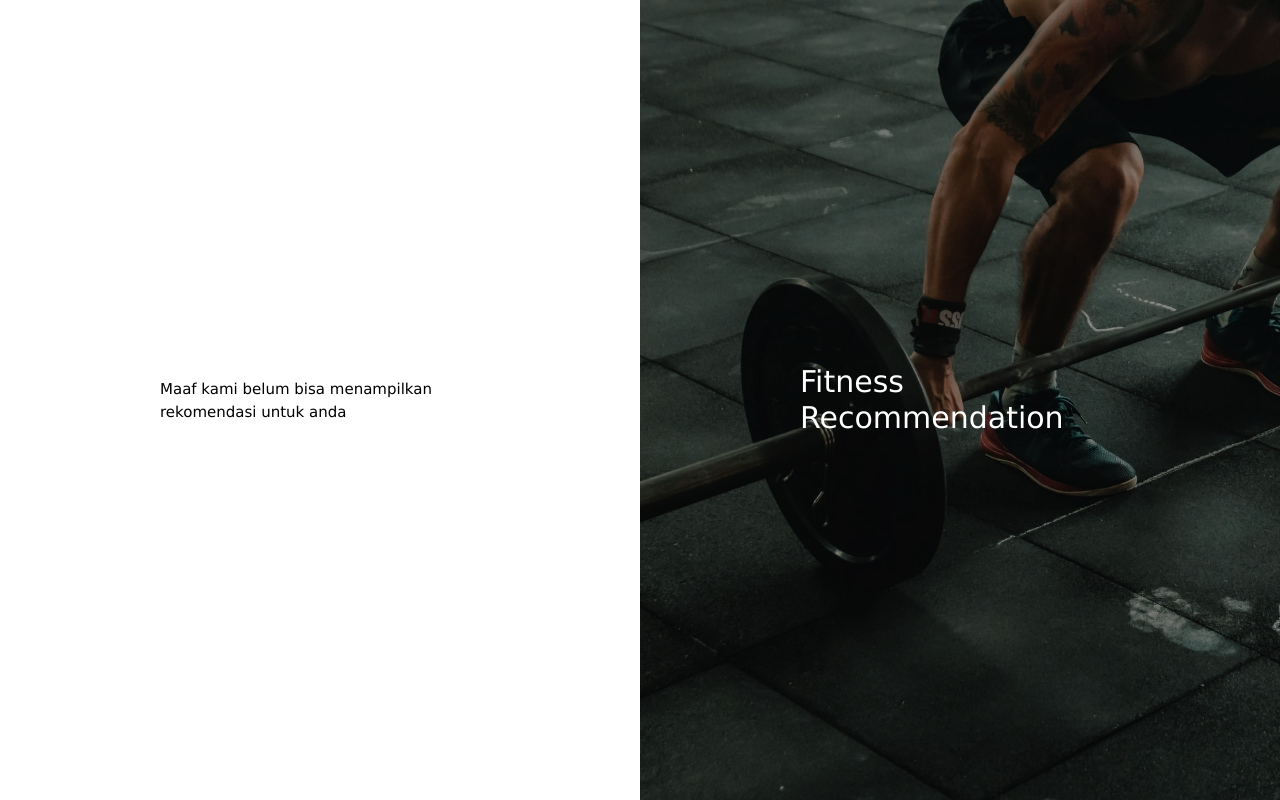
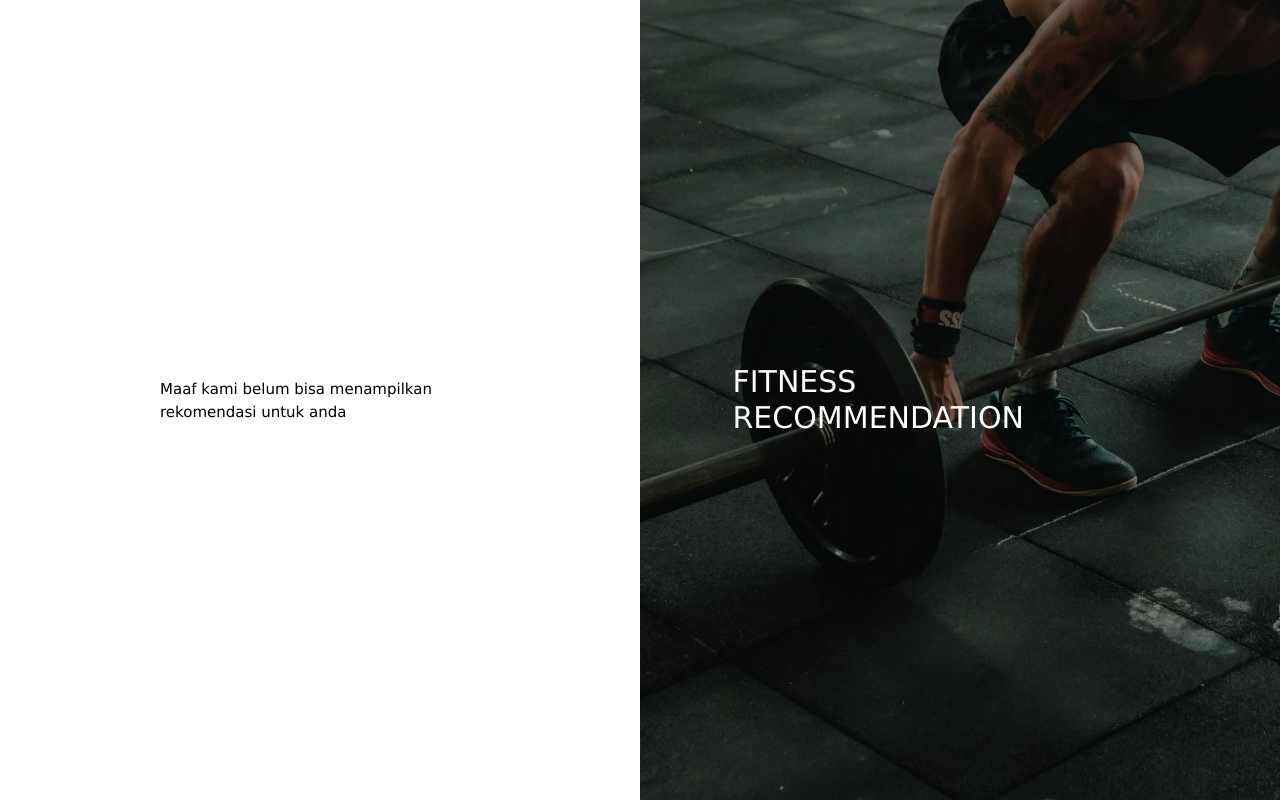
Before and after one commit to ariefrahman3148/rs-bisdit, a CodeIgniter app: page /rs-bisdit/index.php/welcome/post in a window 1280 px wide; the page is wider, and only the part inside the window is pictured. Run offline with CodeIgniter, Linux system fonts and the light colour scheme; data comes from the database, SQL or seed files in the repository; some libraries are stand-ins or nearby versions.

Commit message:
Update new.php

```diff
--- a/application/views/welcome/new.php
+++ b/application/views/welcome/new.php
@@ -54,7 +54,7 @@
 		</div>
 		<div class='col-lg-6 w3-animate-left w3-display-container w3-black p-0 m-0'>
 		<img src="<?php echo base_url('asset/images/angkat.jfif')?>" class='w3-opacity w3-display-' alt="" style= " height:100vh">
-			<div class="h2 w3-display-middle">Fitness Recommendation</div>
+			<div class="h2 text-left w3-display-middle ml-n5">FITNESS RECOMMENDATION</div>
 
 		</div>
 	</div>
```
